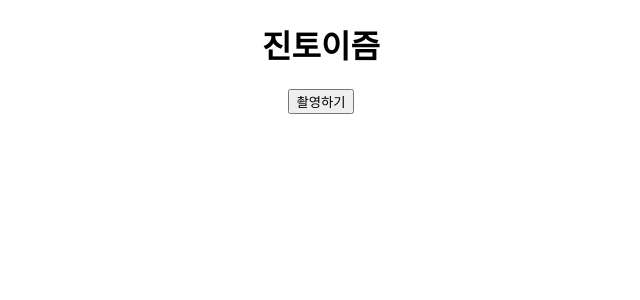
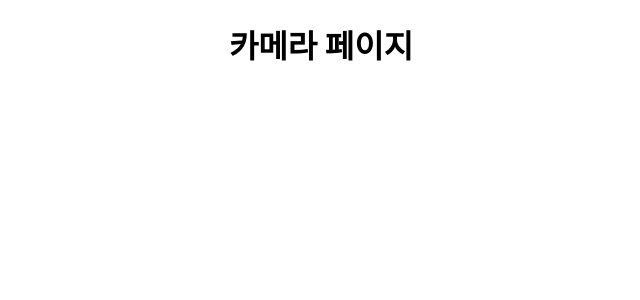
Before and after one commit to Soojin6943/jintoism, a JavaScript app: page /camera in a window 1280 px wide. Shown: the top 300 px of the page, without its empty margins (319-959 px from the left). Built offline with nearby package versions, Linux system fonts and the light colour scheme; the HTML template or start-up script is replaced by a standard one.

Commit message:
feat(router): 홈에서 카메라 페이지 이동 구현

```diff
--- a/package.json
+++ b/package.json
@@ -9,6 +9,7 @@
     "@testing-library/user-event": "^13.5.0",
     "react": "^19.2.0",
     "react-dom": "^19.2.0",
+    "react-router-dom": "^7.9.6",
     "react-scripts": "5.0.1",
     "web-vitals": "^2.1.4"
   },
--- a/src/App.js
+++ b/src/App.js
@@ -1,11 +1,18 @@
 import './App.css';
 import Home from './component/Home';
+import { BrowserRouter, Route, Routes } from 'react-router-dom';
+import Camera from './component/Camera'
 
 function App() {
   return (
-    <div className="App">
-     <Home />
-    </div>
+    <BrowserRouter>
+      <div className="App">
+      <Routes>
+        <Route path="/" element={<Home />} />
+        <Route path='/camera' element={<Camera />} />
+      </Routes>
+      </div>
+    </BrowserRouter>
   );
 }
 
--- /dev/null
+++ b/src/component/Camera.js
@@ -0,0 +1,7 @@
+export default function Camera() {
+    return (
+        <>
+            <h1>카메라 페이지</h1>
+        </>
+    )
+}
--- a/src/component/Home.js
+++ b/src/component/Home.js
@@ -1,8 +1,10 @@
+import { Link } from "react-router-dom";
+
 export default function Home() {
     return (
         <>
             <h1>진토이즘</h1>
-            <button>촬영하기</button>
+            <Link to="/camera"><button>촬영하기</button></Link>
         </>
     )
 }
```
Also changed, not shown: 1 other file (tests, documents, lock files or other folders).
